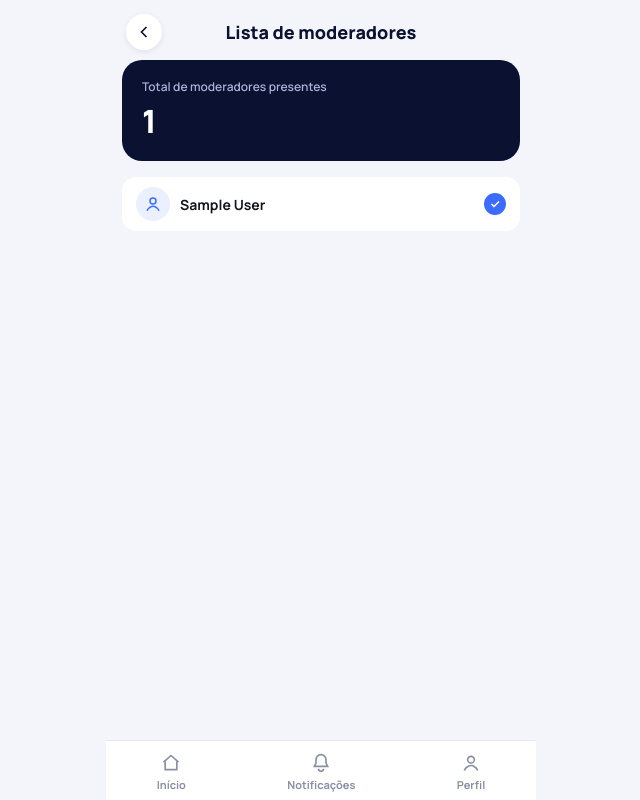
After one commit to NicolasRaony06/sistema-unirotas, a Django app: page /operation/viagem/1/moderadores/ in a window 1280 px wide. The commit adds this page. Shown: the whole page, without its empty margins (319-959 px from the left). Run offline with Django 5.2, Linux system fonts and the light colour scheme; tables that the repository leaves empty hold one stand-in row (values such as "Sample post").

Commit message:
feature --> criando gerenciamento de moderadores

```diff
--- a/operation/models.py
+++ b/operation/models.py
@@ -52,8 +52,18 @@ class UsuarioDaViagem(models.Model):
 
     class Meta:
         constraints = [
-            models.UniqueConstraint(fields=['estudante', 'viagem'], name='unique_estudante_viagem')
-        ]
+            models.UniqueConstraint(
+                fields=['estudante', 'viagem'],
+                name='unique_estudante_viagem',
+                violation_error_message='Esse aluno já está registrado nessa viagem.'
+            ),
+            models.UniqueConstraint(
+                fields=['viagem'],
+                condition=models.Q(moderador=True),
+                name='unique_moderador_por_viagem',
+                violation_error_message='Essa viagem já possui um moderador definido.'
+            ),
+    ]
 
     def __str__(self):
         return f'{self.estudante} - {self.viagem} ({self.direcao})'
--- a/operation/static/operation/css/style.css
+++ b/operation/static/operation/css/style.css
@@ -293,3 +327,30 @@ body {
     background: #FDE9EA;
     color: var(--coral-500);
 }
+.student-row--selectable {
+    text-decoration: none;
+    color: inherit;
+    cursor: pointer;
+}
+.student-row--selectable,
+.student-row--selectable:visited,
+.student-row--selectable:hover,
+.student-row--selectable:active {
+    text-decoration: none;
+    color: inherit;
+}
+
+.radio-check {
+    width: 22px;
+    height: 22px;
+    border-radius: 50%;
+    border: 2px solid var(--grey-200);
+    flex-shrink: 0;
+    display: flex;
+    align-items: center;
+    justify-content: center;
+}
+.radio-check--on {
+    background: var(--blue-500);
+    border-color: var(--blue-500);
+}
--- /dev/null
+++ b/operation/templates/lista_moderadores.html
@@ -0,0 +1,44 @@
+{% extends 'base.html' %}
+
+{% block title %}Lista de moderadores{% endblock %}
+
+{% block header %}
+    <div class="topbar-alunos">
+        <a href="{% url 'lista_viagens' %}" class="topbar-back" aria-label="Voltar">
+            <svg width="20" height="20" viewBox="0 0 24 24" fill="none" stroke="currentColor" stroke-width="2">
+                <path d="M15 18l-6-6 6-6"/>
+            </svg>
+        </a>
+        <h1>Lista de moderadores</h1>
+    </div>
+{% endblock %}
+
+{% block content %}
+    <section class="summary-card">
+        <div class="summary-card__total">
+            <span class="label">Total de moderadores presentes</span>
+            <strong class="value">{{ total_moderadores }}</strong>
+        </div>
+    </section>
+
+    <section class="group">
+        <div class="student-list">
+            {% for aluno in alunos %}
+            <a class="student-row student-row--selectable" href="{% url 'definir_moderador' aluno.pk %}">
+                <span class="student-row__avatar" aria-hidden="true">
+                    <svg width="18" height="18" viewBox="0 0 24 24" fill="none" stroke="currentColor" stroke-width="2"><circle cx="12" cy="8" r="4"/><path d="M4 21c1.5-4 6-6 8-6s6.5 2 8 6"/></svg>
+                </span>
+                <span class="student-row__name">{{ aluno.estudante }}</span>
+
+                {% if aluno.moderador %}
+                    <span class="radio-check radio-check--on" aria-hidden="true">
+                        <svg width="12" height="12" viewBox="0 0 24 24" fill="none" stroke="#fff" stroke-width="3"><path d="M5 12l5 5L20 7"/></svg>
+                    </span>
+                {% else %}
+                    <span class="radio-check" aria-hidden="true"></span>
+                {% endif %}
+            </a>
+            {% endfor %}
+        </div>
+    </section>
+{% endblock %}
--- a/operation/templates/lista_viagens.html
+++ b/operation/templates/lista_viagens.html
@@ -104,7 +104,7 @@
                 <strong>Não possui</strong>
             {% endif %}
         </div>
-        <button class="moderator__trocar" type="button">Trocar</button>
+        <a class="moderator__trocar" href="{% url 'lista_moderadores' viagem.pk %}">Trocar</a>
     </section>
 
     {% else %}
--- a/operation/urls.py
+++ b/operation/urls.py
@@ -6,4 +6,6 @@ urlpatterns = [
     path('viagens/concluir/<int:viagem_id>', concluir_viagem, name='concluir_viagem'),
     path('viagens/comecar/<int:viagem_id>', comecar_viagem, name='comecar_viagem'),
     path('viagem/<int:viagem_id>/alunos/', lista_alunos, name='lista_alunos'),
+    path('viagem/<int:viagem_id>/moderadores/', lista_moderadores, name='lista_moderadores'),
+    path('usuario-viagem/<int:usuario_viagem_id>/definir-moderador/', definir_moderador, name='definir_moderador'),
 ]
--- a/operation/views.py
+++ b/operation/views.py
@@ -1,6 +1,8 @@
 from django.shortcuts import render, get_object_or_404, redirect
 from operation.models import Viagem, UsuarioDaViagem
 from django.contrib import messages
+
+#Viagem
 
 def lista_viagens(request):
     viagem_atual = Viagem.objects.filter(status='em_andamento').order_by('data').first()
@@ -29,10 +31,13 @@ def comecar_viagem(request, viagem_id):
     obj_viagem.comecar()
     return redirect('lista_viagens')
 
+#Alunos
+
 def lista_alunos(request, viagem_id):
     obj_viagem = get_object_or_404(Viagem, pk=viagem_id)
     alunos = UsuarioDaViagem.objects.filter(viagem=obj_viagem).order_by('id')
     total_alunos = UsuarioDaViagem.objects.count()
+    total_moderadores = UsuarioDaViagem.objects.filter(moderador=True).count()
     total_alunos_presentes = UsuarioDaViagem.objects.filter(presente=True).count()
     total_alunos_pendentes = UsuarioDaViagem.objects.filter(presente=False).count()
     return render(request, 'lista_alunos.html', {
@@ -41,4 +46,31 @@ def lista_alunos(request, viagem_id):
         'total': total_alunos,
         'presentes': total_alunos_presentes,
         'pendentes': total_alunos_pendentes,
+        'total_moderadores': total_moderadores,
         })
+
+#Moderadores
+
+def lista_moderadores(request, viagem_id):
+    obj_viagem = get_object_or_404(Viagem, pk=viagem_id)
+    alunos = UsuarioDaViagem.objects.filter(viagem=obj_viagem, presente=True).order_by('id')
+    total_moderadores = UsuarioDaViagem.objects.filter(moderador=True, presente=True).count()
+    return render(request, 'lista_moderadores.html', {
+        'alunos': alunos,
+        'viagens': obj_viagem,
+        'total_moderadores': total_moderadores,
+        })
+
+def definir_moderador(request, usuario_viagem_id):
+    aluno_clicado = get_object_or_404(UsuarioDaViagem, pk=usuario_viagem_id)
+    viagem = aluno_clicado.viagem
+
+    if aluno_clicado.moderador:
+        aluno_clicado.moderador = False
+        aluno_clicado.save()
+    else:
+        UsuarioDaViagem.objects.filter(viagem=viagem, moderador=True).update(moderador=False)
+        aluno_clicado.moderador = True
+        aluno_clicado.save()
+
+    return redirect('lista_moderadores', viagem.pk)
```
Also changed, not shown: other parts of operation/static/operation/css/style.css (+36 -2 lines), operation/migrations/0006_alter_usuariodaviagem_moderador.py (added), operation/migrations/0007_usuariodaviagem_unique_moderador_por_viagem_and_more.py (added), operation/migrations/0008_alter_usuariodaviagem_moderador.py (added).
